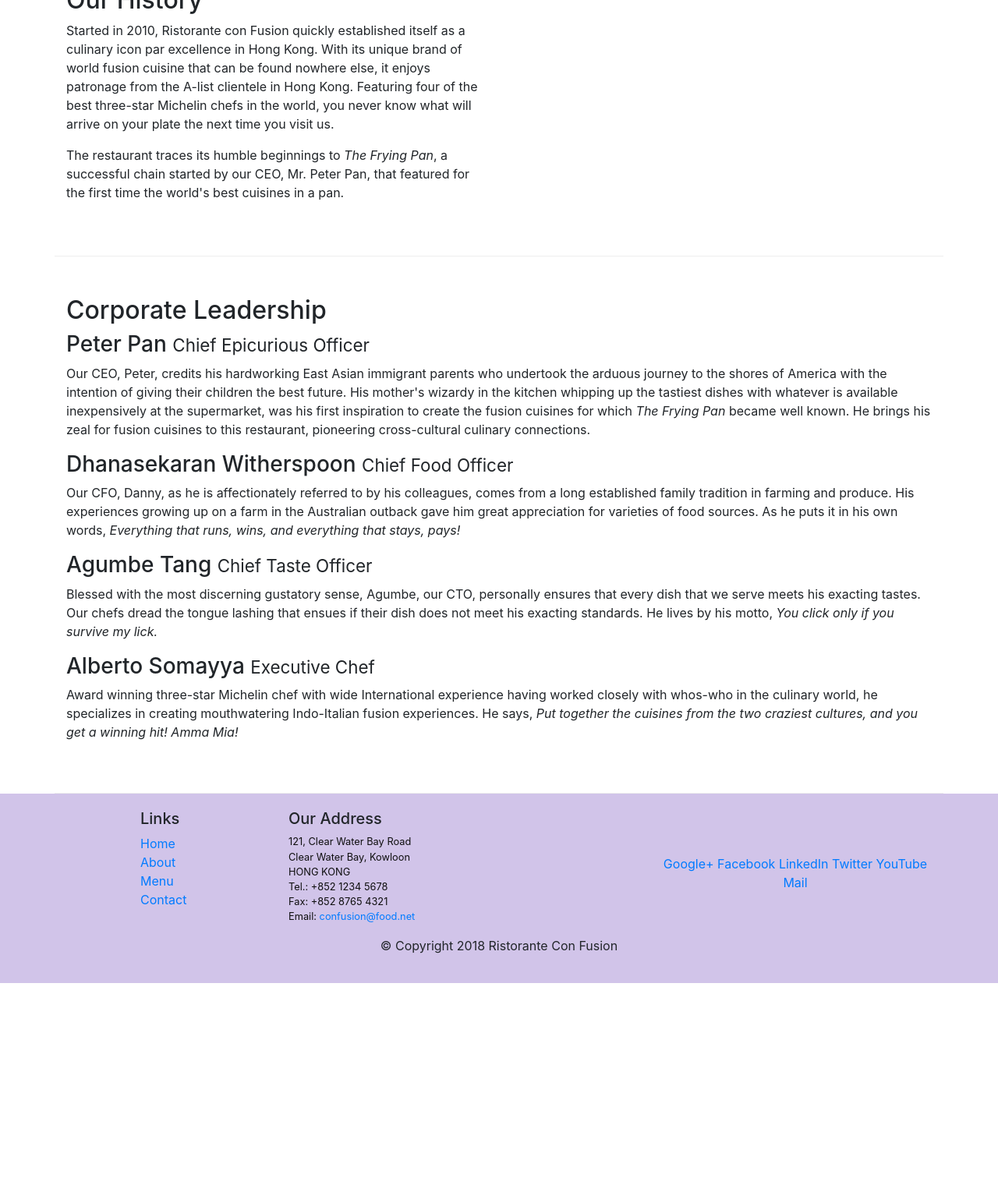
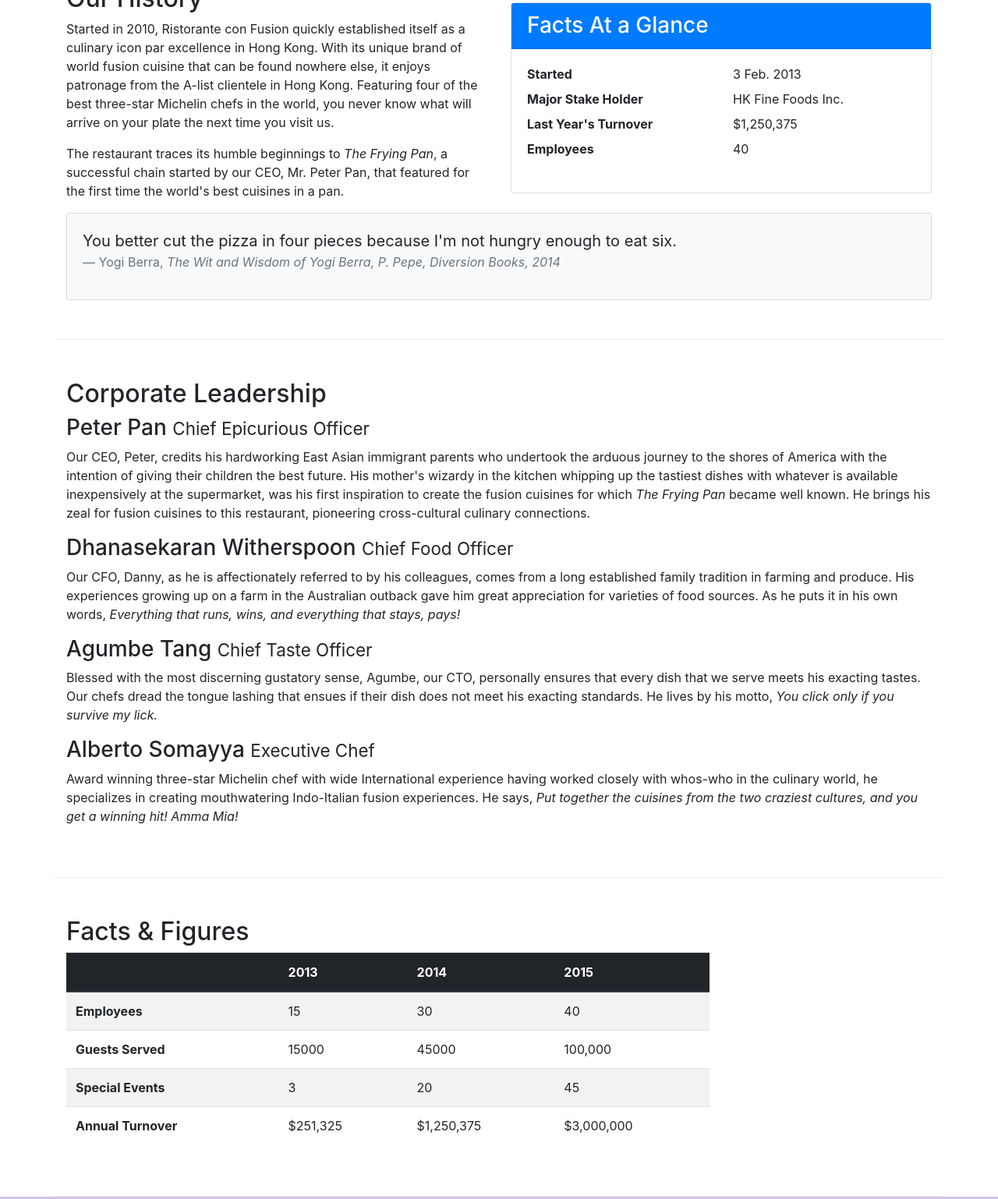
Before and after one commit to jonhealy1/conFusion, a website: page aboutus.html in a window 1280 px wide. Shown: the part 556-2094 px from the top of the page at 78% size. Before the commit the page ends 1817 px from the top, so only its background shows below. Drawn offline with nearby package versions, Linux system fonts and the light colour scheme.

Commit message:
Cards and tables

```diff
--- a/aboutus.html
+++ b/aboutus.html
@@ -70,8 +70,39 @@
                 <p>Started in 2010, Ristorante con Fusion quickly established itself as a culinary icon par excellence in Hong Kong. With its unique brand of world fusion cuisine that can be found nowhere else, it enjoys patronage from the A-list clientele in Hong Kong.  Featuring four of the best three-star Michelin chefs in the world, you never know what will arrive on your plate the next time you visit us.</p>
                 <p>The restaurant traces its humble beginnings to <em>The Frying Pan</em>, a successful chain started by our CEO, Mr. Peter Pan, that featured for the first time the world's best cuisines in a pan.</p>
             </div>
-            <div>
+            <div class="col-12 col-sm-6">
+                <div class="card">
+                    <h3 class="card-header bg-primary text-white">Facts At a Glance</h3>
+                    <div class="card-body">
+                        <dl class="row">
+                            <dt class="col-6">Started</dt>
+                            <dd class="col-6">3 Feb. 2013</dd>
+                            <dt class="col-6">Major Stake Holder</dt>
+                            <dd class="col-6">HK Fine Foods Inc.</dd>
+                            <dt class="col-6">Last Year's Turnover</dt>
+                            <dd class="col-6">$1,250,375</dd>
+                            <dt class="col-6">Employees</dt>
+                            <dd class="col-6">40</dd>
+
+                        </dl>
+                    </div>
+                </div>
             </div>
+            <div class="col-12">
+                <div class="card card-body bg-light">
+                    <blockquote class="blockquote">
+                        <p class="mb-0">You better cut the pizza in four pieces because
+                            I'm not hungry enough to eat six.</p>
+                        <footer class="blockquote-footer">Yogi Berra,
+                            <cite title="Source Title">The Wit and Wisdom of Yogi Berra,
+                                P. Pepe, Diversion Books, 2014</cite>
+
+                        </footer>
+                    </blockquote>
+
+                </div>
+            </div>
+
         </div>
 
 
@@ -88,6 +119,52 @@
                 <p class="d-none d-sm-block">Award winning three-star Michelin chef with wide International experience having worked closely with whos-who in the culinary world, he specializes in creating mouthwatering Indo-Italian fusion experiences. He says, <em>Put together the cuisines from the two craziest cultures, and you get a winning hit! Amma Mia!</em></p>
             </div>
        </div>
+       <div class="row row-content">
+           <div class="col-12 col-sm-9">
+               <h2>Facts &amp; Figures</h2>
+               <div class="table-responsive">
+                   <table class="table table-striped">
+                       <thead class="thead-dark">
+                           <tr>
+                               <th>&nbsp;</th>
+                               <th>2013</th>
+                               <th>2014</th>
+                               <th>2015</th>
+                            </tr>
+                        </thead>
+                        <tbody>
+                            <tr>
+                               <th>Employees</th>
+                               <td>15</td>
+                               <td>30</td>
+                               <td>40</td>
+                            </tr>
+                            <tr>
+                               <th>Guests Served</th>
+                               <td>15000</td>
+                               <td>45000</td>
+                               <td>100,000</td>
+                            </tr>
+                            <tr>
+                               <th>Special Events</th>
+                               <td>3</td>
+                               <td>20</td>
+                               <td>45</td>
+                            </tr>
+                            <tr>
+                               <th>Annual Turnover</th>
+                                <td>$251,325</td>
+                                <td>$1,250,375</td>
+                                <td>$3,000,000</td>
+                            </tr>
+                        </tbody>
+                    </table>
+                </div>
+            </div>
+            <div class="col-12 col-sm-3">
+
+            </div>
+        </div>
 
     </div>
 
```
